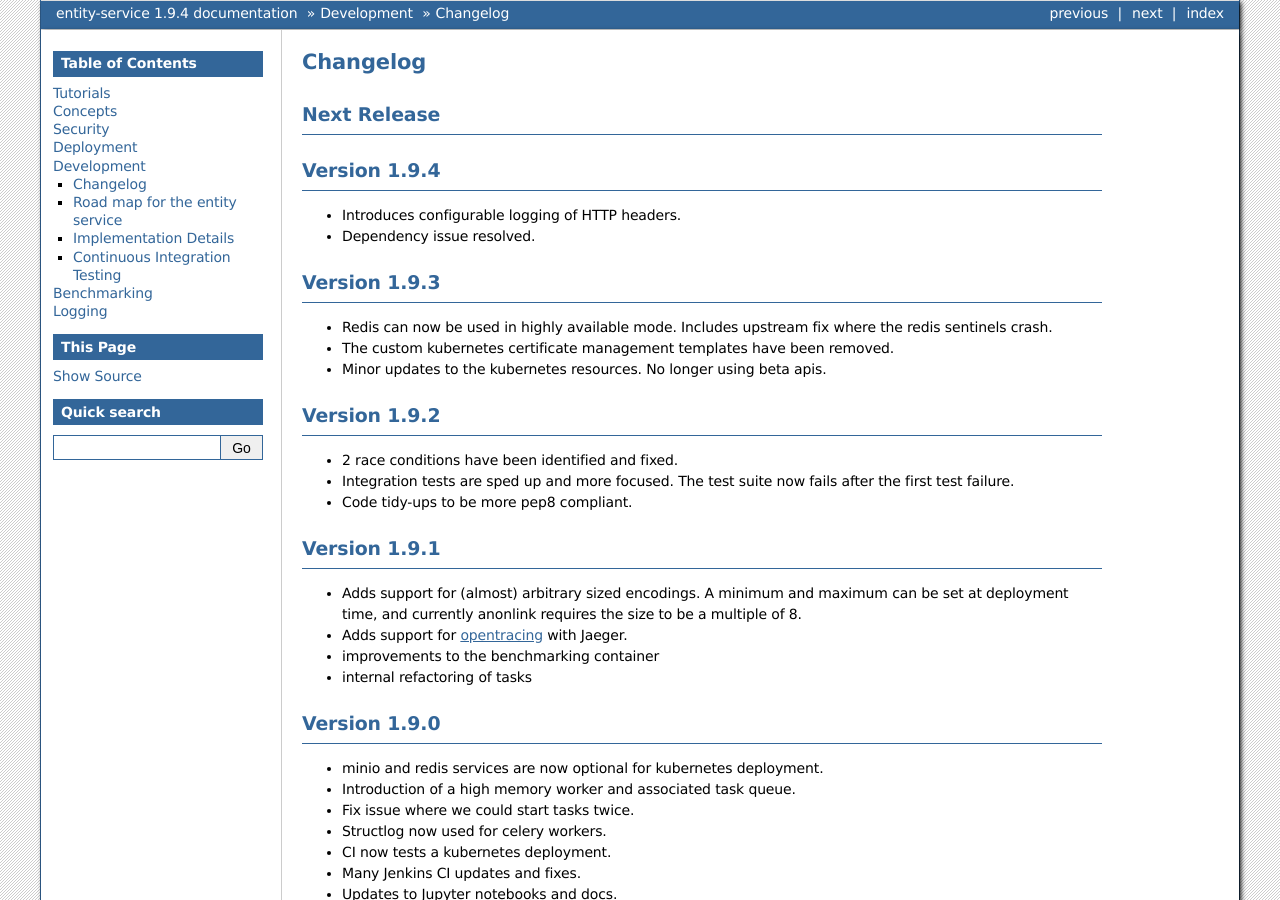
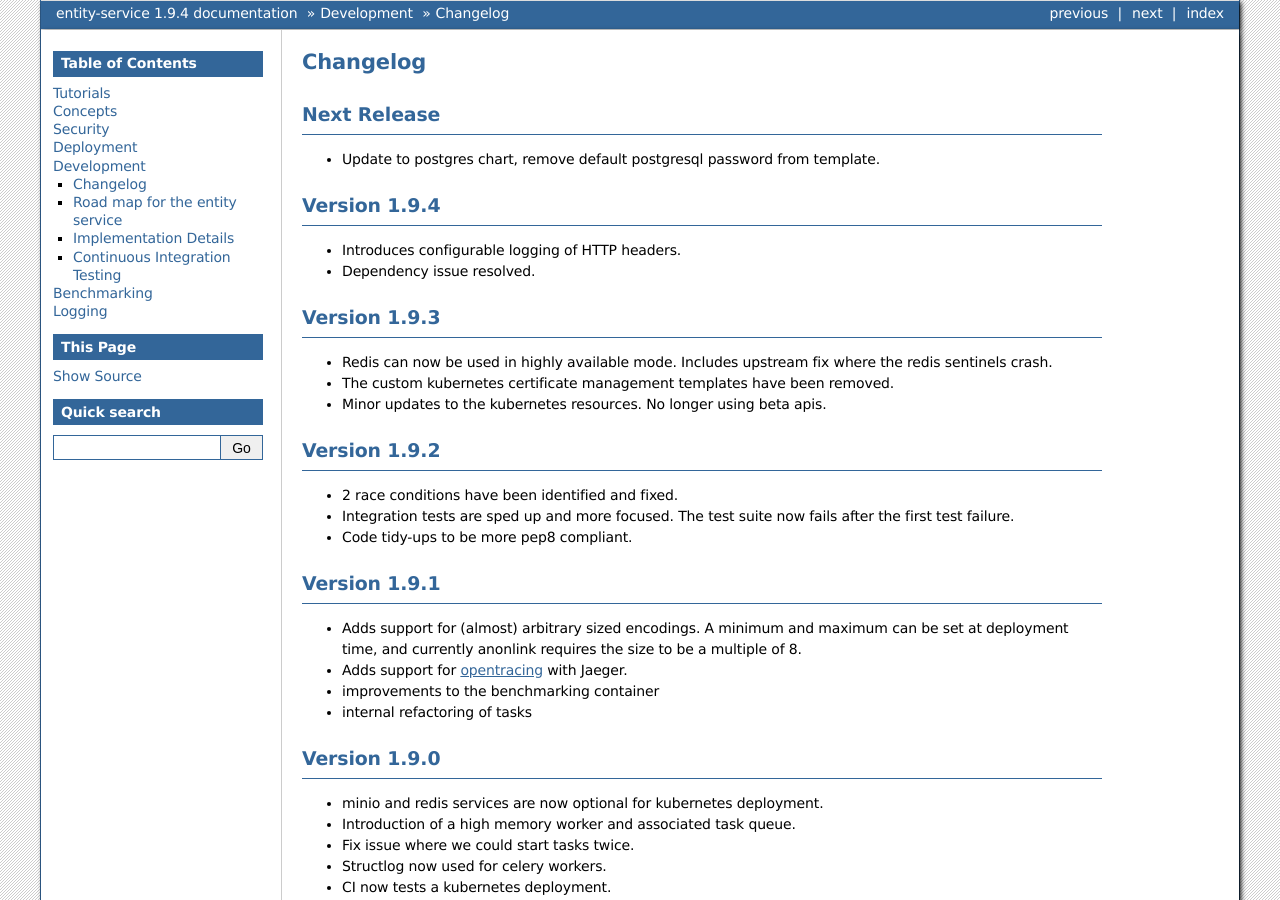
Before and after one commit to data61/anonlink-entity-service, a Sphinx documentation site: the page built from docs/changelog.rst, in a window 1280 px wide and 900 px high. Built offline with Sphinx 7.4.7, drawn with Linux system fonts in a browser that asks for light colours; formulas are drawn with MathJax 3.

```diff
--- a/docs/changelog.rst
+++ b/docs/changelog.rst
@@ -7,6 +7,7 @@
 Next Release
 ------------
 
+- Update to postgres chart, remove default postgresql password from template.
 
 Version 1.9.4
 -------------
```
Also changed, not shown: 1 other file.
